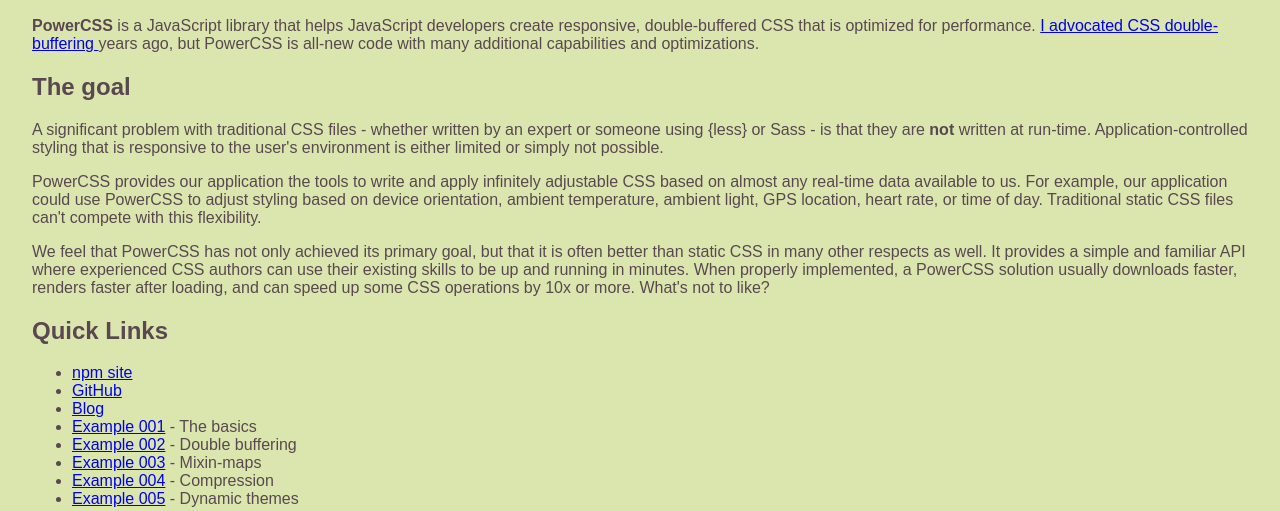
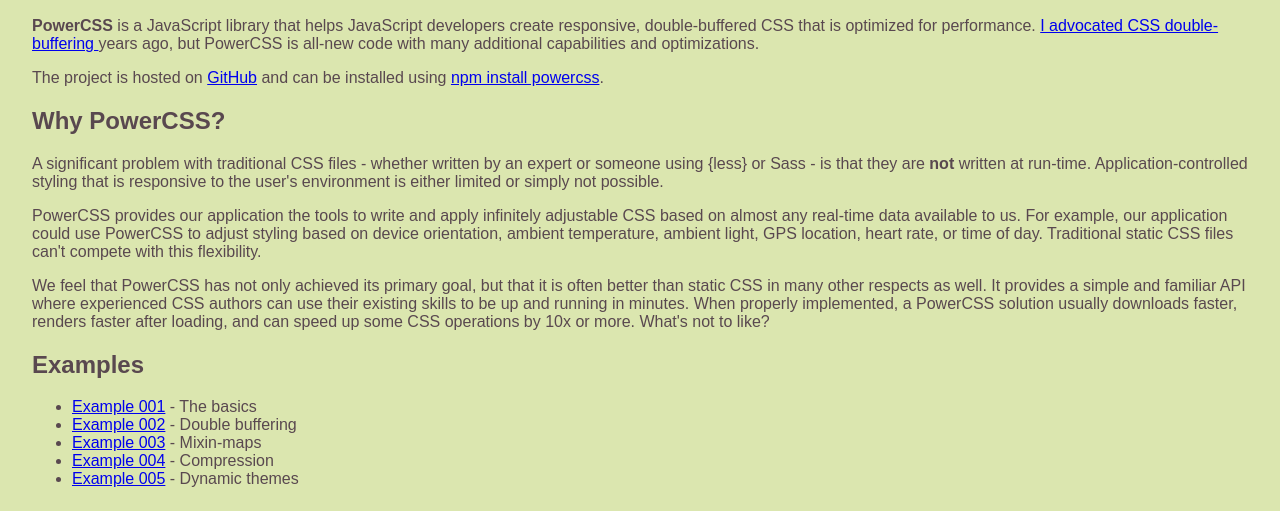
Before and after one commit to mmikowski/powercss, a website: page index.html in a window 1280 px wide. Shown: the part 245-756 px from the top of the page. Drawn offline with Linux system fonts and the light colour scheme.

Commit message:
Updated index

```diff
--- a/index.html
+++ b/index.html
@@ -19,7 +19,11 @@
     code with many additional capabilities
     and optimizations.<p>
 
-  <h2>The goal</h2>
+    The project is hosted on <a href="https://github.com/mmikowski/powercss"
+    >GitHub</a> and can be installed using
+    <a href="https://www.npmjs.com/package/powercss">npm install powercss</a>.
+
+  <h2>Why PowerCSS?</h2>
   <p>A significant problem with traditional CSS files - whether written
   by an expert or someone using {less} or Sass - is that they are
   <b>not</b> written at run-time. Application-controlled styling that is
@@ -41,11 +45,8 @@
   faster, renders faster after loading, and can speed up some CSS
   operations by 10x or more. What's not to like?</p>
 
-  <h2>Quick Links</h2>
+  <h2>Examples</h2>
     <ul>
-      <li><a href="https://www.npmjs.com/package/powercss">npm site</a></li>
-      <li><a href="https://github.com/mmikowski/powercss">GitHub</a></li>
-      <li><a href="http://mmikowski.github.io">Blog</a></li>
       <li><a href="examples/pcss._example001_.html">Example 001</a>
         - The basics</li>
       <li><a href="examples/pcss._example002_.html">Example 002</a>
```
